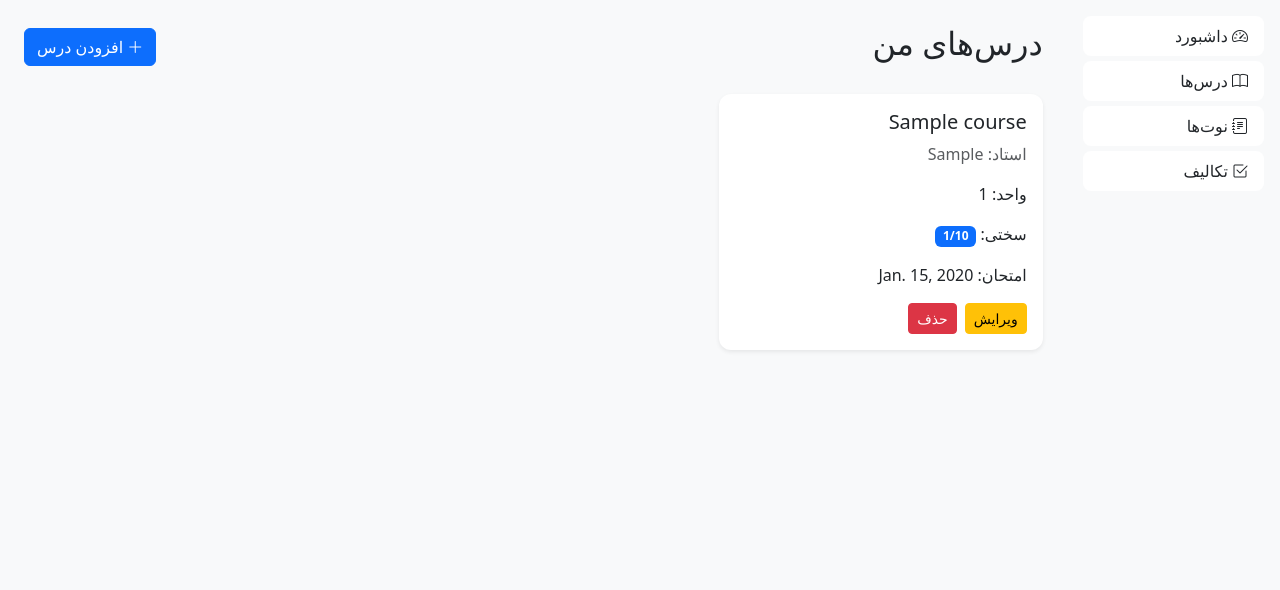
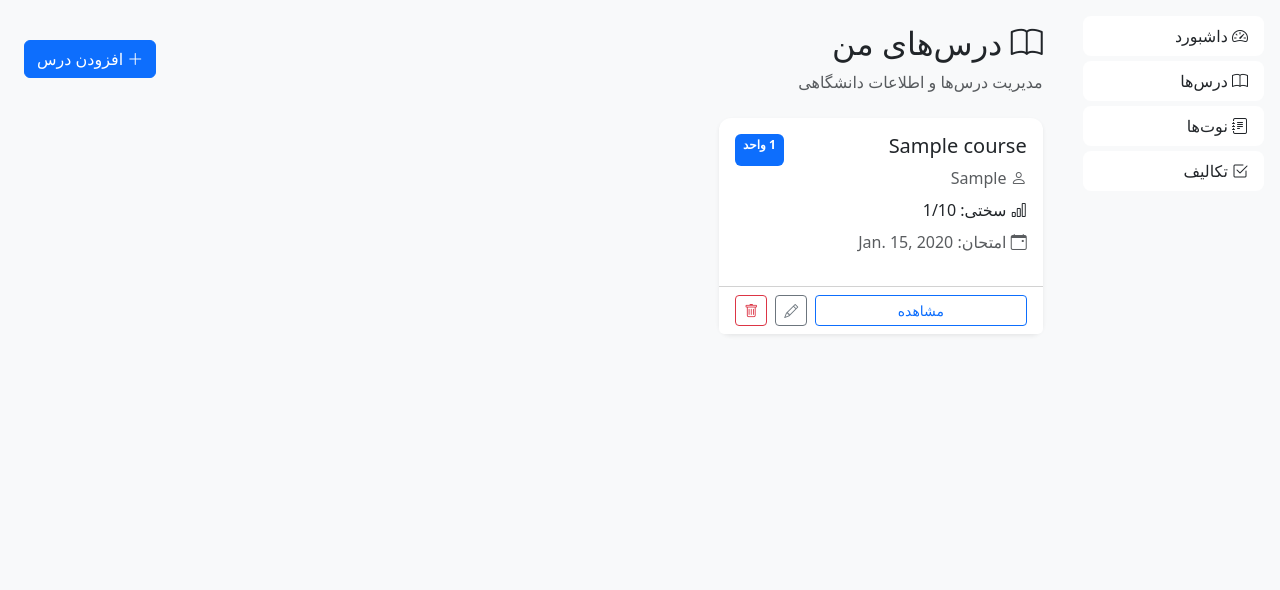
Before and after one commit to shayan041ir/student_assistant, a Django app: page /courses/ in a window 1280 px wide. Shown: the part 60-650 px from the top of the page. Run offline with Django 5.2, Linux system fonts and the light colour scheme; a user stored in the database is signed in; tables that the repository leaves empty hold one stand-in row (values such as "Sample post").

Commit message:
[Chor]: course finish

```diff
--- a/courses/urls.py
+++ b/courses/urls.py
@@ -1,4 +1,5 @@
 from django.urls import path
+
 from . import views
 
 app_name = "courses"
@@ -7,6 +8,7 @@ app_name = "courses"
 urlpatterns = [
     path("", views.course_list, name="list"),
     path("create/", views.course_create, name="create"),
+    path("<int:pk>/", views.course_detail, name="detail"),
     path("<int:pk>/edit/", views.course_update, name="update"),
     path("<int:pk>/delete/", views.course_delete, name="delete"),
 ]
--- a/courses/views.py
+++ b/courses/views.py
@@ -15,6 +15,14 @@ def course_list(request):
 
 
 @login_required
+def course_detail(request, pk):
+
+    course = get_object_or_404(Course, pk=pk, user=request.user)
+
+    return render(request, "courses/detail.html", {"course": course})
+
+
+@login_required
 def course_create(request):
 
     if request.method == "POST":
@@ -25,6 +33,7 @@ def course_create(request):
 
             course = form.save(commit=False)
 
+            # درس متعلق به کاربر فعلی
             course.user = request.user
 
             course.save()
@@ -53,7 +62,7 @@ def course_update(request, pk):
 
             form.save()
 
-            messages.success(request, "درس ویرایش شد.")
+            messages.success(request, "درس با موفقیت ویرایش شد.")
 
             return redirect("courses:list")
 
@@ -73,8 +82,8 @@ def course_delete(request, pk):
 
         course.delete()
 
-        messages.success(request, "درس حذف شد.")
+        messages.success(request, "درس با موفقیت حذف شد.")
 
         return redirect("courses:list")
 
-    return render(request, "courses/detail.html", {"course": course})
+    return render(request, "courses/delete.html", {"course": course})
--- a/templates/courses/list.html
+++ b/templates/courses/list.html
@@ -4,19 +4,28 @@
 درس‌ها
 {% endblock %}
 
+
 {% block content %}
 
 <div class="d-flex justify-content-between align-items-center mb-4">
 
+    <div>
+
         <h2>
+            <i class="bi bi-book"></i>
             درس‌های من
         </h2>
 
-    <a
-        href="{% url 'courses:create' %}"
-        class="btn btn-primary">
+        <p class="text-muted mb-0">
+            مدیریت درس‌ها و اطلاعات دانشگاهی
+        </p>
+
+    </div>
+
+    <a href="{% url 'courses:create' %}" class="btn btn-primary">
 
         <i class="bi bi-plus-lg"></i>
+
         افزودن درس
 
     </a>
@@ -24,62 +33,109 @@
 </div>
 
 
+{% if courses %}
+
 <div class="row g-4">
 
     {% for course in courses %}
 
-        <div class="col-md-4">
+    <div class="col-md-6 col-lg-4">
 
         <div class="card shadow-sm h-100">
 
             <div class="card-body">
 
-                    <h5>
+                <div class="d-flex justify-content-between">
+
+                    <h5 class="card-title">
+
                         {{ course.name }}
+
                     </h5>
 
-                    <p class="text-muted">
-                        استاد:
-                        {{ course.teacher|default:"-" }}
-                    </p>
+                    <span class="badge bg-primary">
 
-                    <p>
-                        واحد:
-                        {{ course.units }}
-                    </p>
+                        {{ course.units }} واحد
 
-                    <p>
-                        سختی:
+                    </span>
 
-                        <span class="badge bg-primary">
-                            {{ course.difficulty }}/10
-                        </span>
+                </div>
+
+
+                {% if course.teacher %}
+
+                <p class="text-muted mb-2">
+
+                    <i class="bi bi-person"></i>
+
+                    {{ course.teacher }}
 
                 </p>
 
-                    <p>
-                        امتحان:
+                {% endif %}
 
-                        {{ course.exam_date|default:"تعیین نشده" }}
+
+                {% if course.difficulty %}
+
+                <p class="mb-2">
+
+                    <i class="bi bi-bar-chart"></i>
+
+                    سختی:
+
+                    {{ course.difficulty }}/10
 
                 </p>
 
+                {% endif %}
+
+
+                {% if course.exam_date %}
+
+                <p class="text-muted">
+
+                    <i class="bi bi-calendar-event"></i>
+
+                    امتحان:
+
+                    {{ course.exam_date }}
+
+                </p>
+
+                {% else %}
+
+                <p class="text-muted">
+
+                    <i class="bi bi-calendar-x"></i>
+
+                    تاریخ امتحان ثبت نشده
+
+                </p>
+
+                {% endif %}
+
+            </div>
+
+
+            <div class="card-footer bg-white">
 
                 <div class="d-flex gap-2">
 
-                        <a
-                            href="{% url 'courses:update' course.pk %}"
-                            class="btn btn-sm btn-warning">
+                    <a href="{% url 'courses:detail' course.pk %}" class="btn btn-outline-primary btn-sm flex-fill">
 
-                            ویرایش
+                        مشاهده
 
                     </a>
 
-                        <a
-                            href="{% url 'courses:delete' course.pk %}"
-                            class="btn btn-sm btn-danger">
+                    <a href="{% url 'courses:update' course.pk %}" class="btn btn-outline-secondary btn-sm">
 
-                            حذف
+                        <i class="bi bi-pencil"></i>
+
+                    </a>
+
+                    <a href="{% url 'courses:delete' course.pk %}" class="btn btn-outline-danger btn-sm">
+
+                        <i class="bi bi-trash"></i>
 
                     </a>
 
@@ -91,20 +147,39 @@
 
     </div>
 
-    {% empty %}
+    {% endfor %}
 
-        <div class="col-12">
+</div>
 
-            <div class="alert alert-info">
 
-                هنوز درسی اضافه نکرده‌اید.
+{% else %}
+
+<div class="card shadow-sm">
+
+    <div class="card-body text-center py-5">
+
+        <i class="bi bi-book fs-1 text-muted"></i>
+
+        <h4 class="mt-3">
+            هنوز درسی ثبت نکرده‌ای
+        </h4>
+
+        <p class="text-muted">
+            اولین درس خودت را اضافه کن.
+        </p>
+
+        <a href="{% url 'courses:create' %}" class="btn btn-primary">
+
+            <i class="bi bi-plus-lg"></i>
+
+            افزودن اولین درس
+
+        </a>
 
     </div>
 
 </div>
 
-    {% endfor %}
-
-</div>
+{% endif %}
 
 {% endblock %}
```
Also changed, not shown: courses/forms.py (+19 -0 lines), templates/courses/delete.html (added, +84 -0 lines), templates/courses/detail.html (+137 -27 lines), templates/courses/form.html (+60 -18 lines), db.sqlite3. Lines whose indentation alone changed are shown as unchanged.
